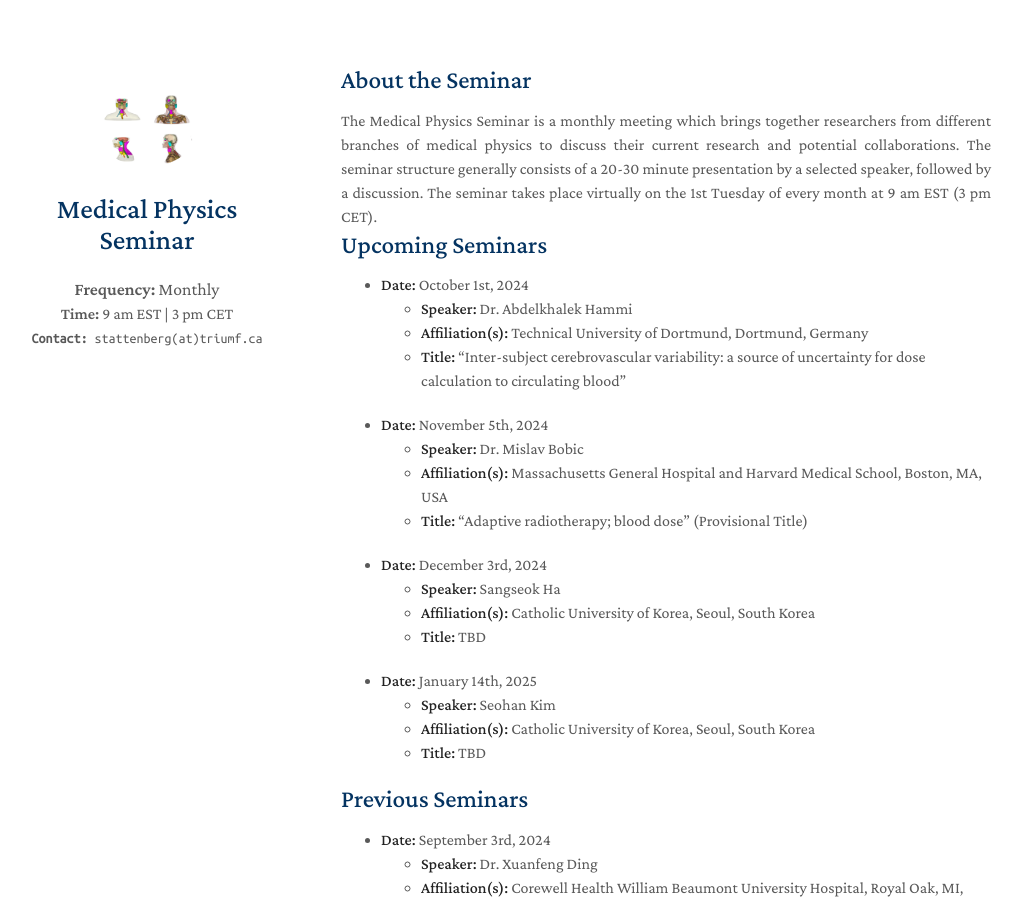
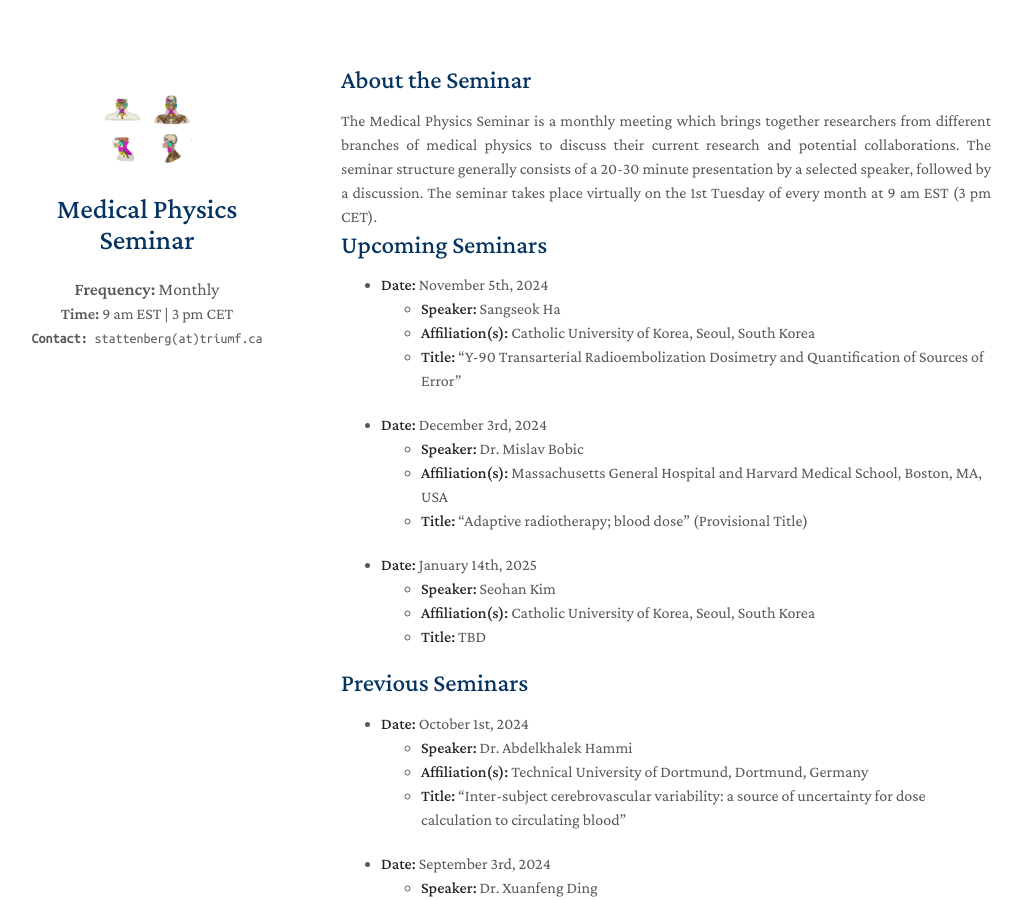
Before and after one commit to MedPhysSeminar/MedPhysSeminar.github.io, a Jekyll site: the page built from index.md, in a window 1280 px wide and 900 px high. Shown: the whole window, without its empty margins (129-1151 px from the left). Built offline with Jekyll 4.4.1, drawn with Linux system fonts in a browser that asks for light colours; nearby versions of some CDN libraries; a style sheet for code colours, icons or effects is not loaded; our own code applies the rules of GitHub Pages for plain Markdown files.

Commit message:
Update index.md

```diff
--- a/index.md
+++ b/index.md
@@ -9,20 +9,15 @@ layout: homepage
 
 ## Upcoming Seminars
 
-- **Date:** October 1st, 2024
-  - **Speaker:** Dr. Abdelkhalek Hammi
-  - **Affiliation(s):** Technical University of Dortmund, Dortmund, Germany
-  - **Title:** "Inter-subject cerebrovascular variability: a source of uncertainty for dose calculation to circulating blood"
+- **Date:** November 5th, 2024
+  - **Speaker:** Sangseok Ha
+  - **Affiliation(s):** Catholic University of Korea, Seoul, South Korea
+  - **Title:** "Y-90 Transarterial Radioembolization Dosimetry and Quantification of Sources of Error"
 
-- **Date:** November 5th, 2024
+- **Date:** December 3rd, 2024
   - **Speaker:** Dr. Mislav Bobic
   - **Affiliation(s):** Massachusetts General Hospital and Harvard Medical School, Boston, MA, USA
   - **Title:** "Adaptive radiotherapy; blood dose" (Provisional Title)
-
-- **Date:** December 3rd, 2024
-  - **Speaker:** Sangseok Ha
-  - **Affiliation(s):** Catholic University of Korea, Seoul, South Korea
-  - **Title:** TBD
 
 - **Date:** January 14th, 2025
   - **Speaker:** Seohan Kim
@@ -30,6 +25,11 @@ layout: homepage
   - **Title:** TBD
 
 ## Previous Seminars
+
+- **Date:** October 1st, 2024
+  - **Speaker:** Dr. Abdelkhalek Hammi
+  - **Affiliation(s):** Technical University of Dortmund, Dortmund, Germany
+  - **Title:** "Inter-subject cerebrovascular variability: a source of uncertainty for dose calculation to circulating blood"
 
 - **Date:** September 3rd, 2024
   - **Speaker:** Dr. Xuanfeng Ding
```
